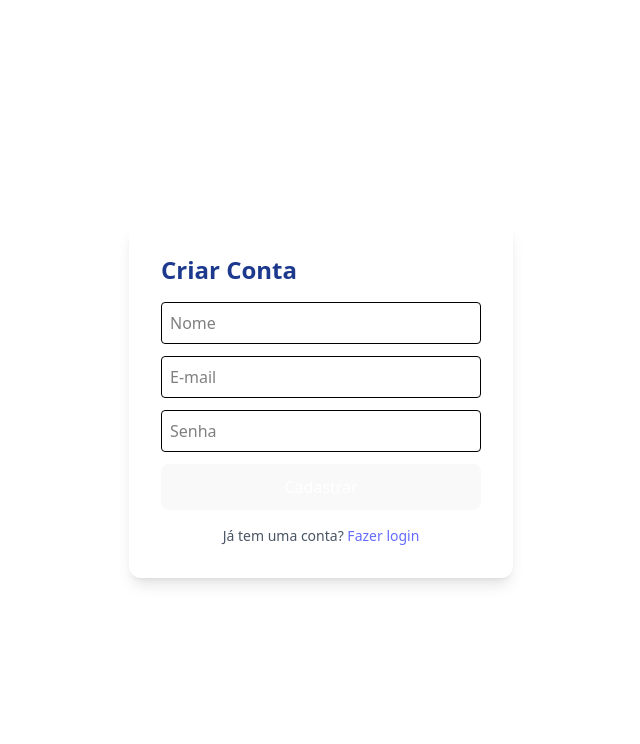
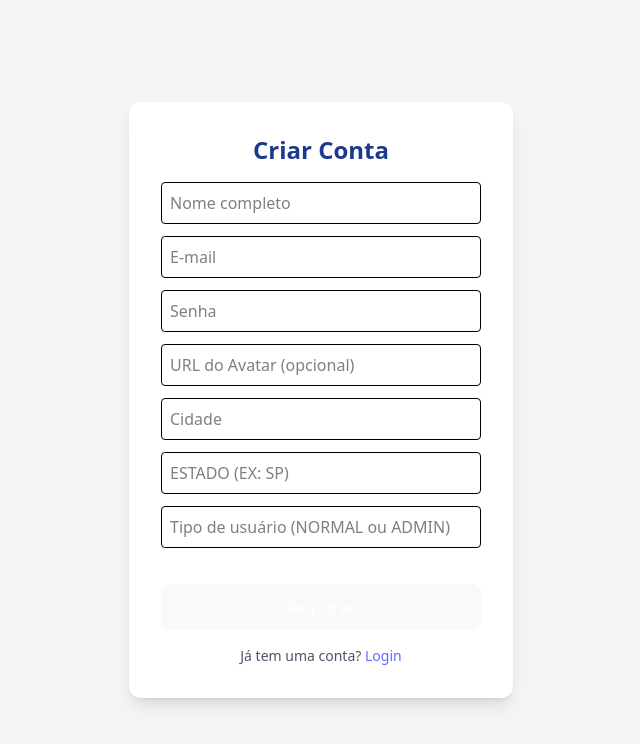
Before and after one commit to Thayroni-Lima/projetoCampanhaMaisPraTi, a React (Vite) app in the folder frontend-campanha/: page /register in a window 1280 px wide. Shown: the top 744 px of the page, without its empty margins (319-959 px from the left). Built offline with nearby package versions, Linux system fonts and the light colour scheme.

Commit message:
[FRONT] aprimora páginas de login e registro: centraliza estilos, adiciona novos campos no registro e melhora a lógica de sucesso

```diff
--- a/frontend-campanha/src/pages/LoginPage.jsx
+++ b/frontend-campanha/src/pages/LoginPage.jsx
@@ -21,7 +21,7 @@ export default function LoginPage() {
   return (
     <div className="h-screen w-screen flex items-center justify-center">
       <form onSubmit={handleLogin} className="bg-white shadow-lg rounded-xl p-8 w-96">
-        <h2 className="text-2xl font-bold mb-4 text-blue-900">Login</h2>
+        <h2 className="text-2xl font-bold mb-4 text-blue-900 text-center">Login</h2>
         <input
           type="email"
           placeholder="Email"
--- a/frontend-campanha/src/pages/RegisterPage.jsx
+++ b/frontend-campanha/src/pages/RegisterPage.jsx
@@ -1,58 +1,64 @@
 import { useState } from "react";
-import { useNavigate, Link } from "react-router-dom";
-import { register } from "../services/authService";
+import { Link, useNavigate } from "react-router-dom";
+import { register as registerService } from "../services/authService";
 
 export default function RegisterPage() {
   const navigate = useNavigate();
 
   const [formData, setFormData] = useState({
+    name: "",
     email: "",
     password: "",
-    name: "",
+    avatarUrl: "",
+    city: "",
+    state: "",
+    userTypeLabel: ""
   });
 
   const [error, setError] = useState("");
-  const [loading, setLoading] = useState(false);
+  const [success, setSuccess] = useState("");
 
-  function handleChange(e) {
-    setFormData({ ...formData, [e.target.name]: e.target.value });
-  }
+  const handleChange = (e) => {
+    setFormData({
+      ...formData,
+      [e.target.name]: e.target.value
+    });
+  };
 
-  async function handleSubmit(e) {
+  const handleSubmit = async (e) => {
     e.preventDefault();
     setError("");
-    setLoading(true);
+    setSuccess("");
 
     try {
-      await register(formData);
-      navigate("/login"); // redireciona após sucesso
+      await registerService(formData);
+      setSuccess("Usuário cadastrado com sucesso!");
+      setTimeout(() => navigate("/login"), 1500);
     } catch (err) {
-      setError(err.message || "Erro ao registrar");
-    } finally {
-      setLoading(false);
+      setError(err.message || "Erro ao registrar usuário");
     }
-  }
+  };
 
   return (
-    <div className="h-screen w-screen flex items-center justify-center">
+    <div className="h-screen w-screen flex items-center justify-center bg-gray-100">
       <form
         onSubmit={handleSubmit}
         className="bg-white shadow-lg rounded-xl p-8 w-96"
       >
-        <h2 className="text-2xl font-bold mb-4 text-blue-900">
+        <h2 className="text-2xl font-bold mb-4 text-blue-900 text-center">
           Criar Conta
         </h2>
 
+        <div className="space-y-4">
           <input
             type="text"
             name="name"
-          placeholder="Nome"
+            placeholder="Nome completo"
             value={formData.name}
             onChange={handleChange}
             className="border text-black p-2 mb-3 w-full rounded"
             required
           />
-
           <input
             type="email"
             name="email"
@@ -62,7 +68,6 @@ export default function RegisterPage() {
             className="border text-black p-2 mb-3 w-full rounded"
             required
           />
-
           <input
             type="password"
             name="password"
@@ -72,23 +77,55 @@ export default function RegisterPage() {
             className="border text-black p-2 mb-3 w-full rounded"
             required
           />
+          <input
+            type="text"
+            name="avatarUrl"
+            placeholder="URL do Avatar (opcional)"
+            value={formData.avatarUrl}
+            onChange={handleChange}
+            className="border text-black p-2 mb-3 w-full rounded"
+          />
+          <input
+            type="text"
+            name="city"
+            placeholder="Cidade"
+            value={formData.city}
+            onChange={handleChange}
+            className="border text-black p-2 mb-3 w-full rounded"
+          />
+          <input
+            type="text"
+            name="state"
+            placeholder="Estado (ex: SP)"
+            value={formData.state}
+            onChange={handleChange}
+            maxLength={2}
+            className="border text-black p-2 mb-3 w-full rounded uppercase"
+          />
+          <input
+            type="text"
+            name="userTypeLabel"
+            placeholder="Tipo de usuário (NORMAL ou ADMIN)"
+            value={formData.userTypeLabel}
+            onChange={handleChange}
+            className="border text-black p-2 mb-3 w-full rounded"
+          />
+        </div>
 
-        {error && (
-          <p className="text-red-500 text-sm text-center mb-2">{error}</p>
-        )}
+        {error && <p className="text-red-500 text-center mt-3">{error}</p>}
+        {success && <p className="text-green-500 text-center mt-3">{success}</p>}
 
         <button
           type="submit"
-          disabled={loading}
-          className="w-full bg-blue-600 text-white py-2 rounded hover:bg-blue-700 transition-colors"
+          className="w-full mt-6 bg-blue-600 hover:bg-blue-700 text-white py-2 rounded-lg"
         >
-          {loading ? "Cadastrando..." : "Cadastrar"}
+          Registrar
         </button>
 
         <p className="text-sm text-center mt-4 text-gray-600">
           Já tem uma conta?{" "}
           <Link to="/login" className="text-blue-600 hover:underline">
-            Fazer login
+            Login
           </Link>
         </p>
       </form>
--- a/frontend-campanha/src/services/authService.js
+++ b/frontend-campanha/src/services/authService.js
@@ -1,17 +1,14 @@
+// src/services/AuthService.js
 import axios from "axios";
 
-// URL base da sua API Spring Boot
 const API_URL = "http://localhost:8080/auth";
-// Exemplo: endpoints -> /login, /register, /refresh-token
 
 export async function login(credentials) {
   try {
     const response = await axios.post(`${API_URL}/login`, credentials);
-
-    // A API retorna apenas o token, então construímos manualmente o objeto esperado:
     return {
       token: response.data.token,
-      user: { email: credentials.email }, // opcional, só pra ter algo no contexto
+      user: { email: credentials.email },
     };
   } catch (error) {
     console.error("Erro no login:", error.response || error);
@@ -19,7 +16,6 @@ export async function login(credentials) {
   }
 }
 
-// Registro: cria um novo usuário
 export async function register(userData) {
   try {
     const response = await axios.post(`${API_URL}/register`, userData);
@@ -29,7 +25,6 @@ export async function register(userData) {
   }
 }
 
-// Função utilitária: salva e remove token do localStorage
 export function saveToken(token) {
   localStorage.setItem("token", token);
 }
@@ -42,7 +37,6 @@ export function removeToken() {
   localStorage.removeItem("token");
 }
 
-// Instância do axios com token automático (pra endpoints protegidos)
 export const api = axios.create({
   baseURL: "http://localhost:8080/api",
 });
```
Lines whose indentation alone changed are shown as unchanged.
